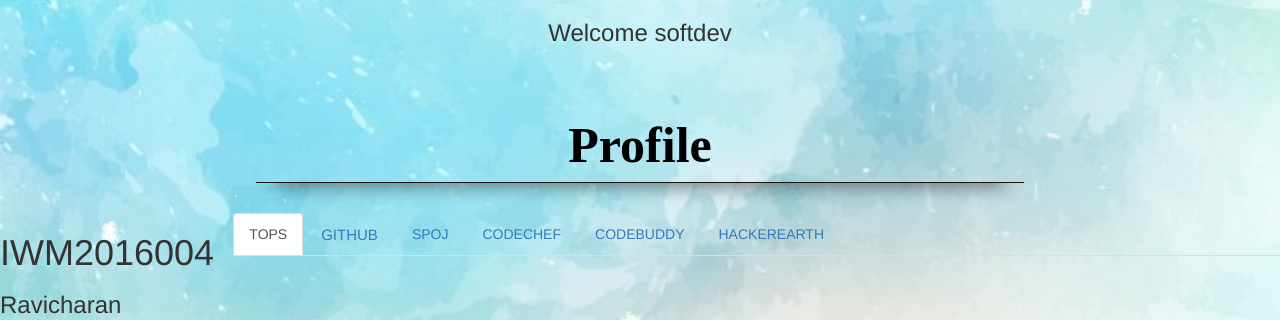
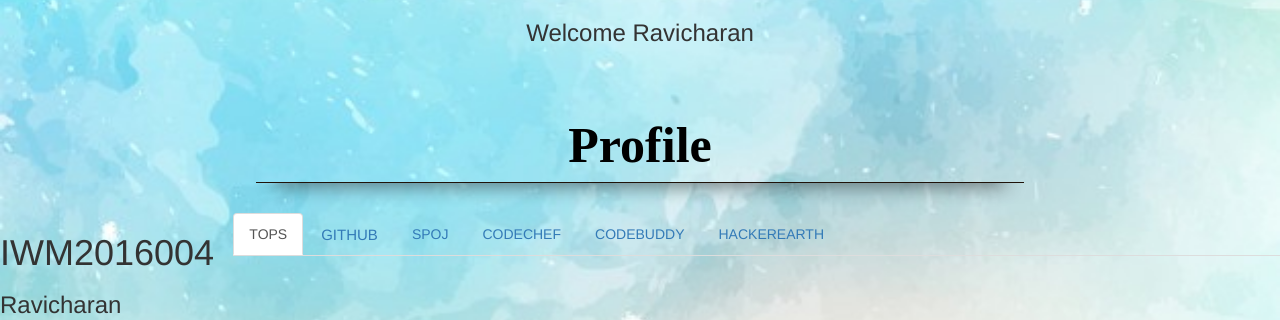
Before and after one commit to GitHubCommunity-IIITAllahabad/ProfilePortal-Beta, a Django app: page /studentportal/3/ in a window 1280 px wide; the page is wider, and only the part inside the window is pictured. Shown: the part 52-372 px from the top of that part. Run offline with Django 3.2, Linux system fonts and the light colour scheme; a user stored in the database is signed in; data comes from the database, SQL or seed files in the repository; both versions use the stored data as it was before the commit; some libraries are stand-ins or nearby versions.

Commit message:
Fix the Student bug

```diff
--- a/sprofileportal/student/models.py
+++ b/sprofileportal/student/models.py
@@ -20,7 +20,7 @@ class Student(models.Model):
     #image = models.FileField(blank=True, null=True)
 
     def __unicode__(self):
-	return self.user
+	return unicode(self.user)
 
 class Site(models.Model):
     site_name = models.CharField(max_length=200, default=None)
--- a/sprofileportal/student/templates/student/base.html
+++ b/sprofileportal/student/templates/student/base.html
@@ -97,7 +97,7 @@
 {% if not user.username %}
 <h3 style ="text-align: center">User Not logged in. Please log in to Add or Edit your credentials</h3>
 {% else %}
-<h3 style ="text-align: center">Welcome {{user.username}}</h3>
+<h3 style ="text-align: center">Welcome {{student.first_name}}</h3>
 {% endif %}
 {% block body %}
 {% endblock %}
--- a/sprofileportal/student/views.py
+++ b/sprofileportal/student/views.py
@@ -92,7 +92,6 @@ def codebuddy(username):
 
 class IndexView(generic.ListView):
     template_name = 'student/index.html'
-
     def get_queryset(self):
         return Student.objects.filter().order_by('enrollment_no')
 
```
Also changed, not shown: sprofileportal/student/urls.py (+4 -3 lines), sprofileportal/db.sqlite3, sprofileportal/student/migrations/0003_remove_student_image.py (added), 4 other files.
